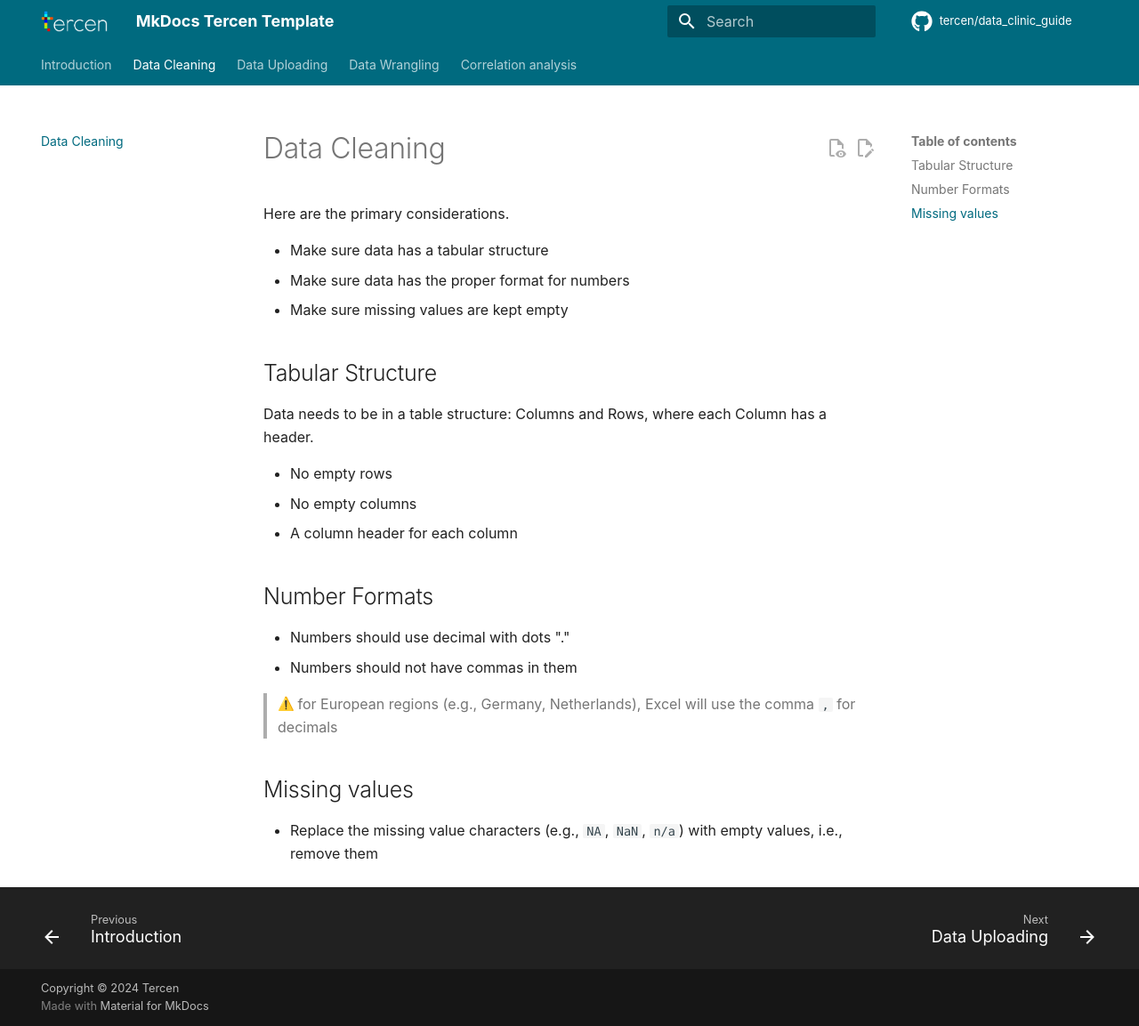
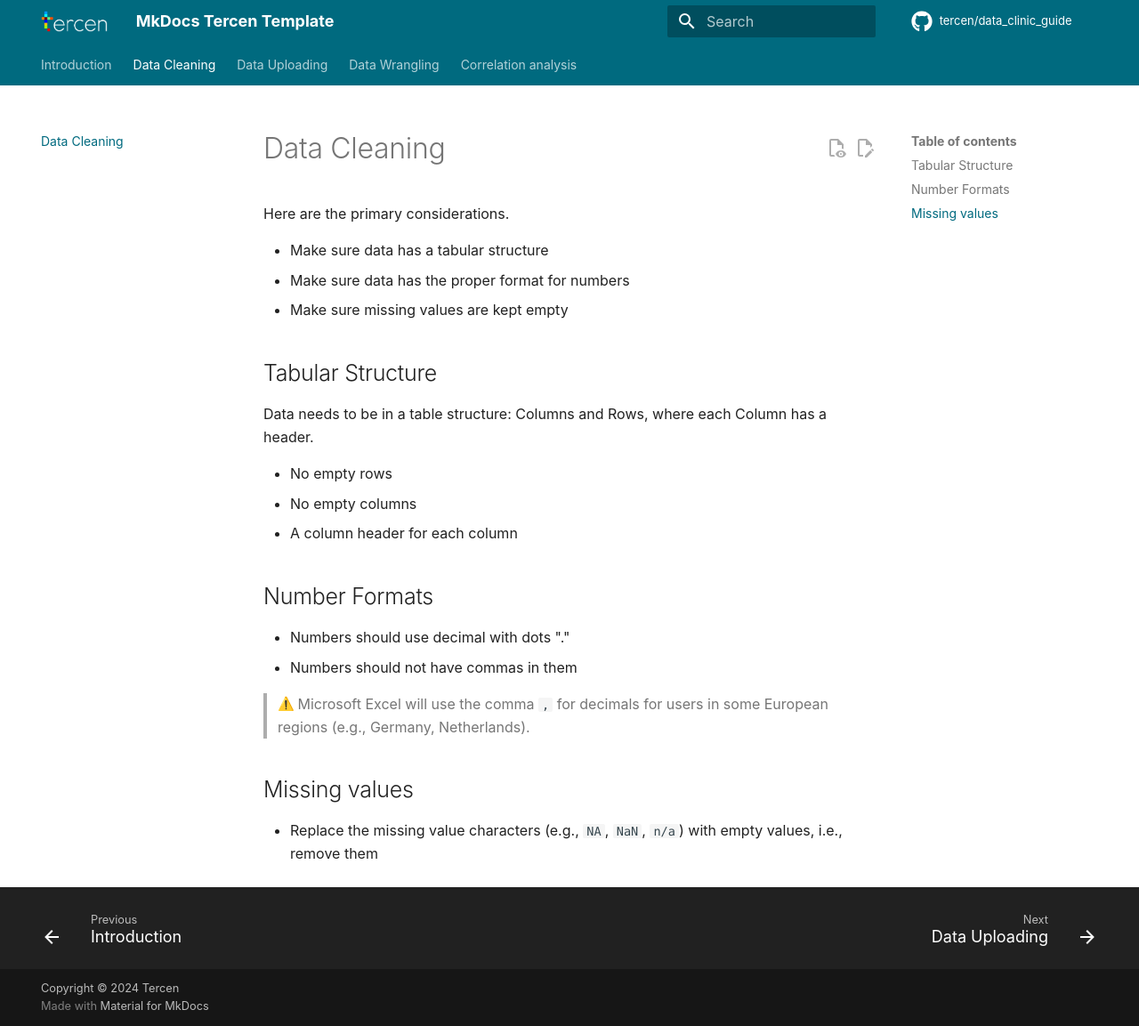
Before and after one commit to tercen/data_clinic_guide, an MkDocs documentation site: the page built from docs/01_data_cleaning.md, in a window 1280 px wide and 1153 px high. Shown: the whole window at 89% size. Built offline with MkDocs 1.6.1 and Material for MkDocs 9.7.7, drawn with Linux system fonts in a browser that asks for light colours; emoji names are drawn with the system emoji font; comment, search, counter and statistics services are not loaded; the version menu is left out.

Commit message:
Update 01_data_cleaning.md

```diff
--- a/docs/01_data_cleaning.md
+++ b/docs/01_data_cleaning.md
@@ -19,8 +19,7 @@ Data needs to be in a table structure: Columns and Rows, where each Column has a
 * Numbers should use decimal with dots "."
 * Numbers should not have commas in them
 
->:warning: for European regions (e.g., Germany, Netherlands), Excel will use the comma `,` for decimals
-
+>:warning: Microsoft Excel will use the comma `,` for decimals for users in some European regions (e.g., Germany, Netherlands).
 
 ## Missing values
 
```
